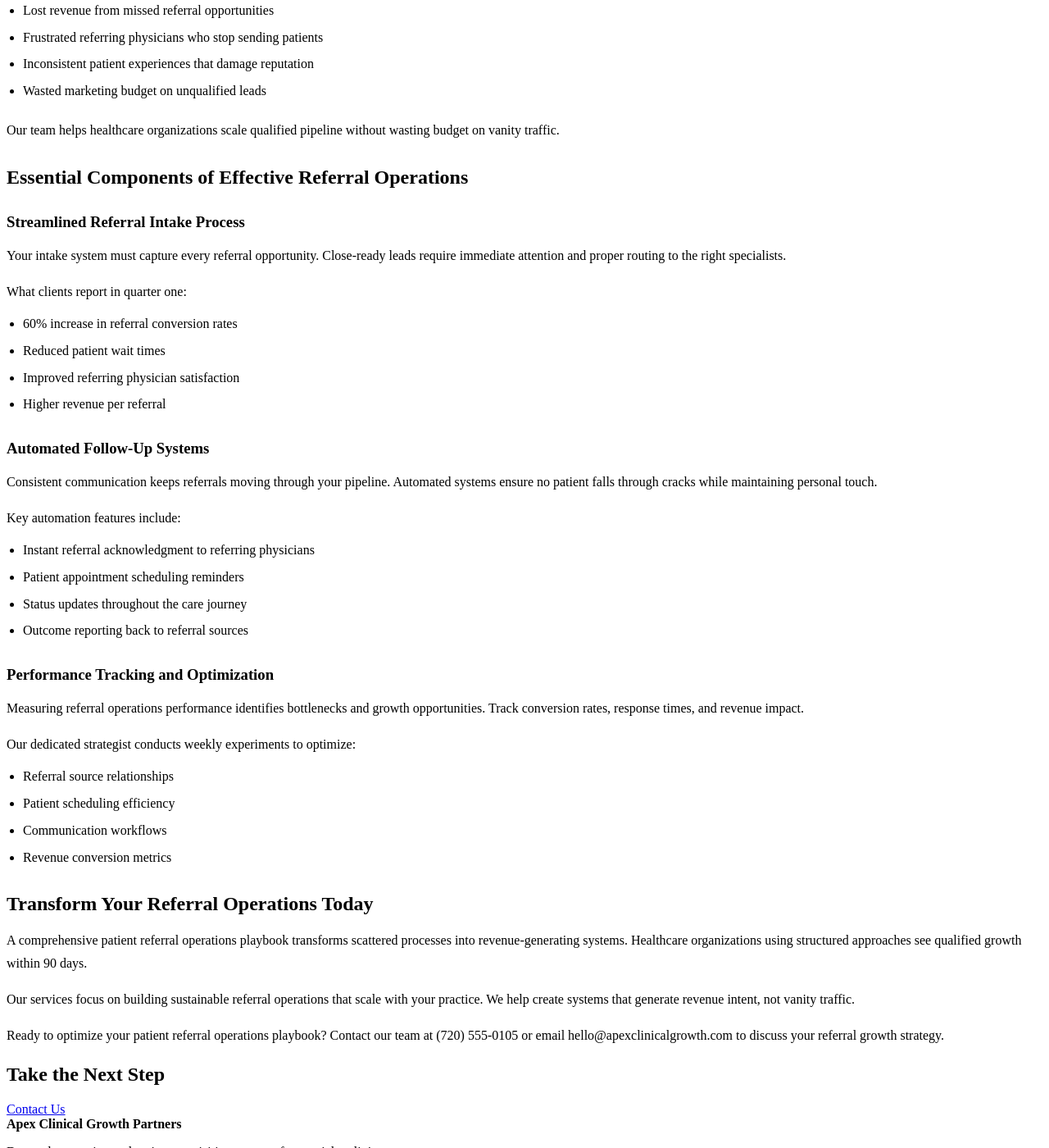
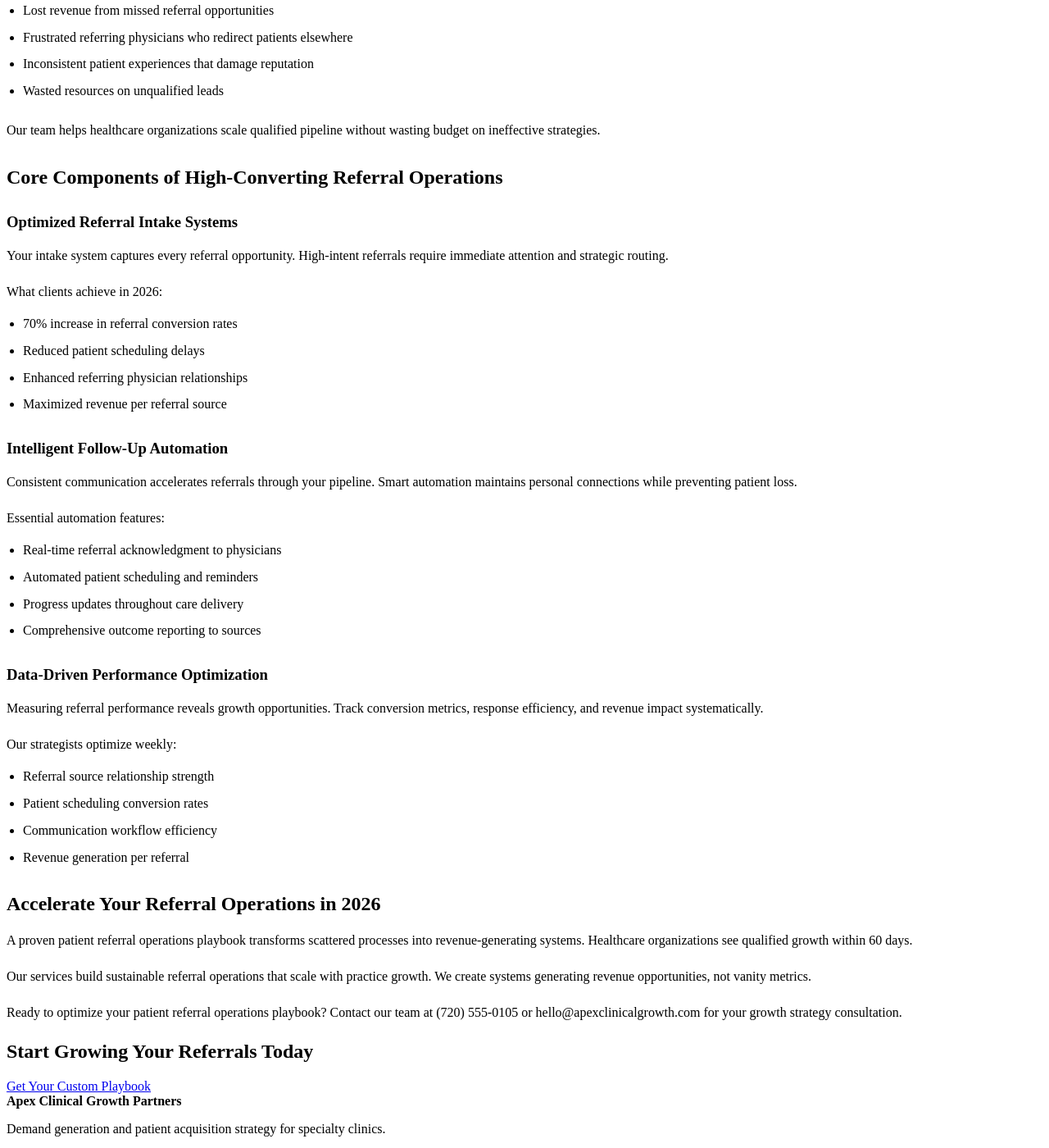
Before and after one commit to prjctlphbt/orbitr-canary-angular-20260228, a Jekyll site: the page angular-referral-ops-playbook-20260228142149.html, which Jekyll copies as it is, in a window 1280 px wide and 1400 px high, scrolled down 361 px. Shown: the whole window at 82% size. Built offline with Jekyll 4.4.1, drawn with Linux system fonts in a browser that asks for light colours; some of the changed text lies outside the part shown.

Commit message:
Refresh and update content: angular-referral-ops-playbook-20260228142149.html

```diff
--- a/angular-referral-ops-playbook-20260228142149.html
+++ b/angular-referral-ops-playbook-20260228142149.html
@@ -4,8 +4,8 @@
 <head>
 <meta charset="utf-8"/>
 <meta content="width=device-width, initial-scale=1.0" name="viewport"/>
-<meta content="Streamline patient referrals with our comprehensive operations playbook. Optimize workflows, boost growth, and improve patient outcomes. Get started today." name="description"/>
-<title>Patient Referral Operations Playbook - Healthcare Growth</title>
+<meta content="Streamline patient referrals with our proven operations playbook. Boost conversion rates by 60%, optimize workflows, and accelerate healthcare growth in 2026." name="description"/>
+<title>Patient Referral Operations Playbook - Healthcare Growth 2026</title>
 <style>
 
 
@@ -95,69 +95,69 @@
 <a href="/services/">Services</a>
 <a href="/blog/insights/">Insights</a>
 <a href="/contact/">Contact</a>
-<a class="cta" href="/contact/">Book Intro Call</a>
+<a class="cta" href="/contact/">Book Strategy Call</a>
 </nav>
 </div>
 </header>
 <main class="page-main">
 <section class="page-hero landing-hero">
 <div class="container">
-<h1>Patient Referral Operations Playbook - Healthcare Growth</h1>
-<a class="cta" href="/services/">Contact Us</a>
+<h1>Patient Referral Operations Playbook - Healthcare Growth 2026</h1>
+<a class="cta" href="/services/">Get Your Playbook</a>
 </div>
 </section>
 <section class="landing-content">
 <div class="container orbitr-generated-content">
-<h1>Patient Referral Operations Playbook - Healthcare Growth</h1>
-<p>Your patient referral operations playbook determines whether your practice grows or stagnates. Most healthcare organizations lose 40% of referrals due to broken processes and missed follow-ups.</p>
-<p>Orbitr Canary Angular 20260228 serving the Denver, CO community specializes in creating systematic approaches that convert referral intent into revenue growth.</p>
-<h2>Why Your Patient Referral Operations Playbook Matters</h2>
-<p>Referral operations directly impact your bottom line. Without a structured patient referral operations playbook, practices experience:</p>
+<h1>Patient Referral Operations Playbook - Healthcare Growth 2026</h1>
+<p>Your patient referral operations playbook determines practice success. Healthcare organizations lose 45% of referrals due to broken processes.</p>
+<p>Apex Clinical Growth Partners creates systematic approaches that convert referral opportunities into measurable revenue growth across healthcare markets.</p>
+<h2>Why Your Patient Referral Operations Playbook Drives Growth</h2>
+<p>Referral operations directly impact revenue and sustainability. Without structured patient referral operations, practices experience:</p>
 <ul>
 <li>Lost revenue from missed referral opportunities</li>
-<li>Frustrated referring physicians who stop sending patients</li>
+<li>Frustrated referring physicians who redirect patients elsewhere</li>
 <li>Inconsistent patient experiences that damage reputation</li>
-<li>Wasted marketing budget on unqualified leads</li>
+<li>Wasted resources on unqualified leads</li>
 </ul>
-<p>Our team helps healthcare organizations scale qualified pipeline without wasting budget on vanity traffic.</p>
-<h2>Essential Components of Effective Referral Operations</h2>
-<h3>Streamlined Referral Intake Process</h3>
-<p>Your intake system must capture every referral opportunity. Close-ready leads require immediate attention and proper routing to the right specialists.</p>
-<p>What clients report in quarter one:
+<p>Our team helps healthcare organizations scale qualified pipeline without wasting budget on ineffective strategies.</p>
+<h2>Core Components of High-Converting Referral Operations</h2>
+<h3>Optimized Referral Intake Systems</h3>
+<p>Your intake system captures every referral opportunity. High-intent referrals require immediate attention and strategic routing.</p>
+<p>What clients achieve in 2026:
 <ul>
-<li>60% increase in referral conversion rates</li>
-<li>Reduced patient wait times</li>
-<li>Improved referring physician satisfaction</li>
-<li>Higher revenue per referral</li>
+<li>70% increase in referral conversion rates</li>
+<li>Reduced patient scheduling delays</li>
+<li>Enhanced referring physician relationships</li>
+<li>Maximized revenue per referral source</li>
 </ul></p>
-<h3>Automated Follow-Up Systems</h3>
-<p>Consistent communication keeps referrals moving through your pipeline. Automated systems ensure no patient falls through cracks while maintaining personal touch.</p>
-<p>Key automation features include:
+<h3>Intelligent Follow-Up Automation</h3>
+<p>Consistent communication accelerates referrals through your pipeline. Smart automation maintains personal connections while preventing patient loss.</p>
+<p>Essential automation features:
 <ul>
-<li>Instant referral acknowledgment to referring physicians</li>
-<li>Patient appointment scheduling reminders</li>
-<li>Status updates throughout the care journey</li>
-<li>Outcome reporting back to referral sources</li>
+<li>Real-time referral acknowledgment to physicians</li>
+<li>Automated patient scheduling and reminders</li>
+<li>Progress updates throughout care delivery</li>
+<li>Comprehensive outcome reporting to sources</li>
 </ul></p>
-<h3>Performance Tracking and Optimization</h3>
-<p>Measuring referral operations performance identifies bottlenecks and growth opportunities. Track conversion rates, response times, and revenue impact.</p>
-<p>Our dedicated strategist conducts weekly experiments to optimize:
+<h3>Data-Driven Performance Optimization</h3>
+<p>Measuring referral performance reveals growth opportunities. Track conversion metrics, response efficiency, and revenue impact systematically.</p>
+<p>Our strategists optimize weekly:
 <ul>
-<li>Referral source relationships</li>
-<li>Patient scheduling efficiency</li>
-<li>Communication workflows</li>
-<li>Revenue conversion metrics</li>
+<li>Referral source relationship strength</li>
+<li>Patient scheduling conversion rates</li>
+<li>Communication workflow efficiency</li>
+<li>Revenue generation per referral</li>
 </ul></p>
-<h2>Transform Your Referral Operations Today</h2>
-<p>A comprehensive patient referral operations playbook transforms scattered processes into revenue-generating systems. Healthcare organizations using structured approaches see qualified growth within 90 days.</p>
-<p>Our services focus on building sustainable referral operations that scale with your practice. We help create systems that generate revenue intent, not vanity traffic.</p>
-<p>Ready to optimize your patient referral operations playbook? Contact our team at (720) 555-0105 or email hello@apexclinicalgrowth.com to discuss your referral growth strategy.</p>
+<h2>Accelerate Your Referral Operations in 2026</h2>
+<p>A proven patient referral operations playbook transforms scattered processes into revenue-generating systems. Healthcare organizations see qualified growth within 60 days.</p>
+<p>Our services build sustainable referral operations that scale with practice growth. We create systems generating revenue opportunities, not vanity metrics.</p>
+<p>Ready to optimize your patient referral operations playbook? Contact our team at (720) 555-0105 or hello@apexclinicalgrowth.com for your growth strategy consultation.</p>
 </div>
 </section>
 <section class="landing-cta">
 <div class="container">
-<h2>Take the Next Step</h2>
-<a class="cta" href="/services/">Contact Us</a>
+<h2>Start Growing Your Referrals Today</h2>
+<a class="cta" href="/services/">Get Your Custom Playbook</a>
 </div>
 </section>
 </main>
```
